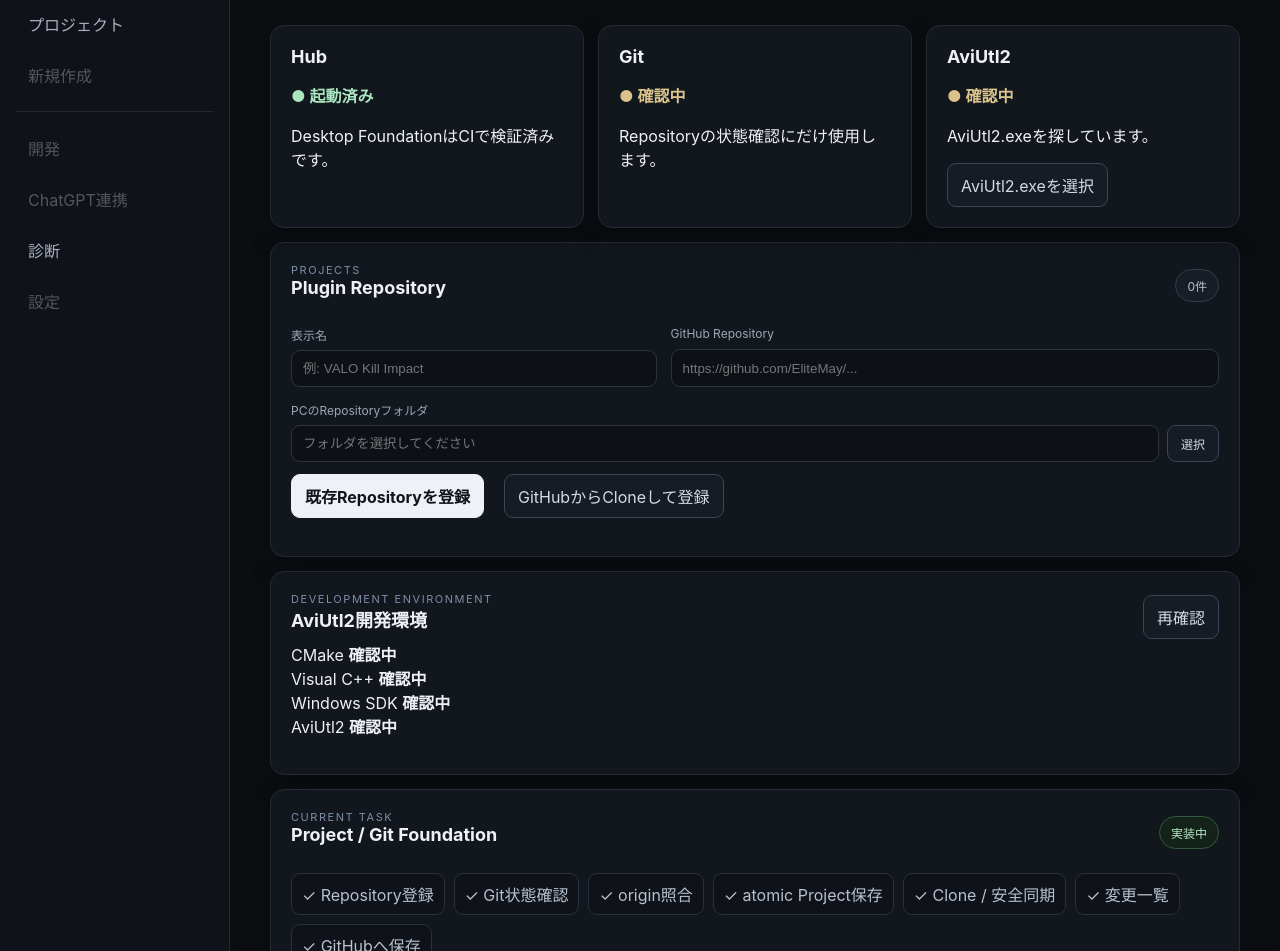
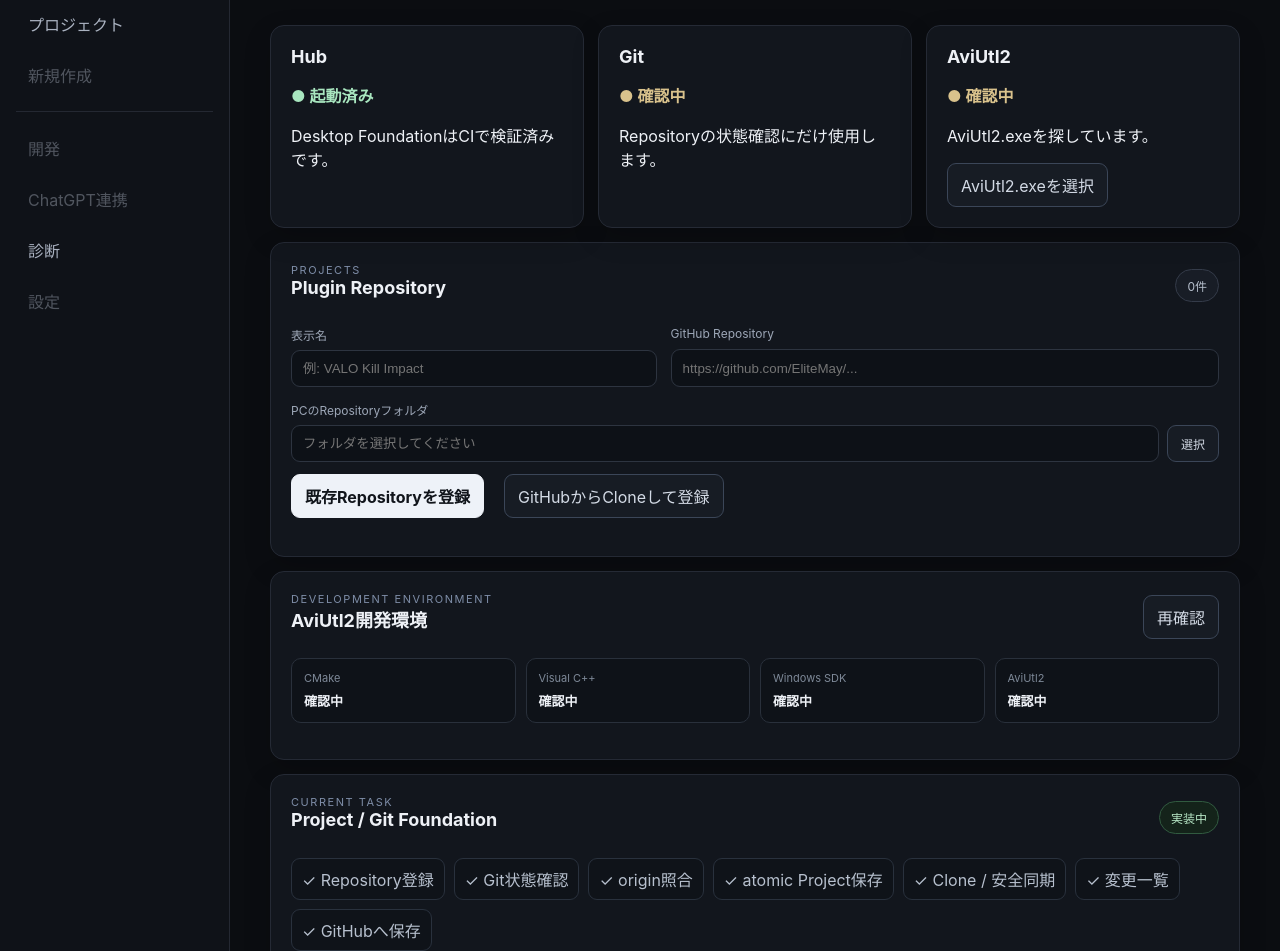
Before and after one commit to EliteMay/video-plugin-dev-hub, an Electron app: page src/renderer/index.html in a window 1280 px wide. Shown: the part 149-1100 px from the top of the page. Drawn offline with Linux system fonts and the light colour scheme; no server answers.

Commit message:
Style development environment panel

```diff
--- a/src/renderer/styles.css
+++ b/src/renderer/styles.css
@@ -167,3 +167,32 @@
   color: #677181;
   opacity: .75;
 }
+
+.environment-grid {
+  display: grid;
+  grid-template-columns: repeat(4, minmax(150px, 1fr));
+  gap: 10px;
+  margin-top: 16px;
+}
+.environment-item {
+  display: grid;
+  gap: 6px;
+  border: 1px solid #29303b;
+  border-radius: 10px;
+  background: #0e1218;
+  padding: 12px;
+}
+.environment-item span {
+  color: #7e8998;
+  font-size: 11px;
+}
+.environment-item strong {
+  font-size: 13px;
+}
+.env-ok { color: #9fdfb4; }
+.env-warn { color: #e0c487; }
+@media (max-width: 1050px) {
+  .environment-grid {
+    grid-template-columns: 1fr 1fr;
+  }
+}
```
